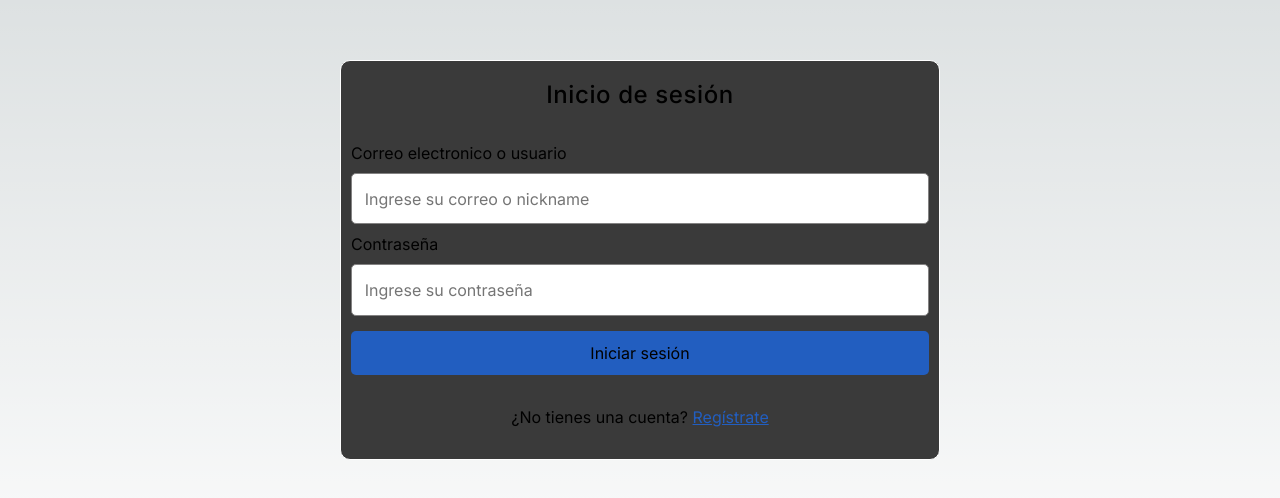
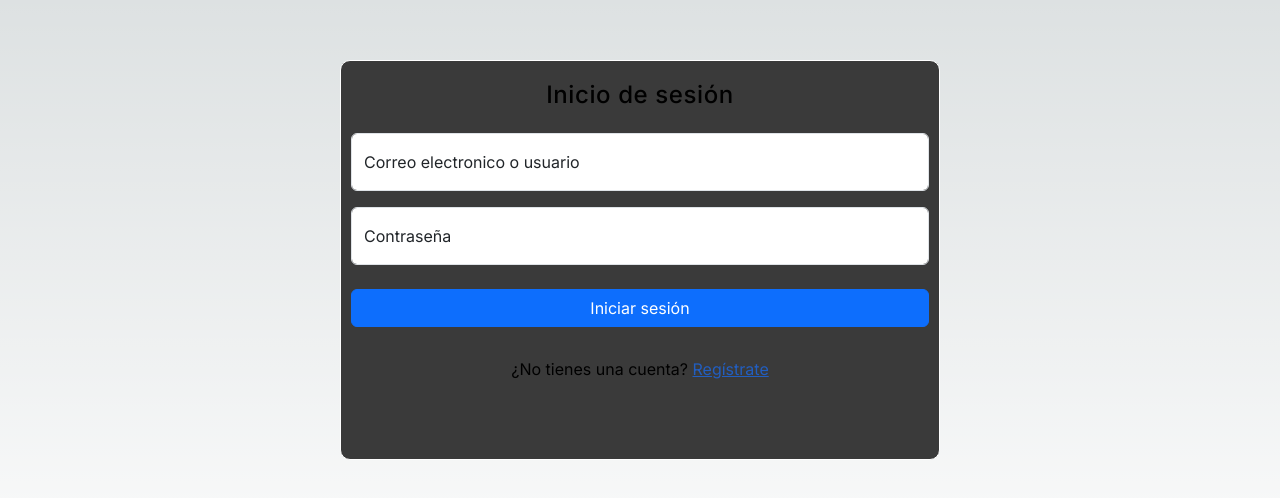
Before and after one commit to Jose-Jaime-Castaneda/social-network-test-frontend, a Next.js app: page / in a window 1280 px wide. Shown: the part 140-638 px from the top of the page. Built offline with nearby package versions, Linux system fonts and the light colour scheme.

Commit message:
Estilos de login con bootstrap

```diff
--- a/src/app/page.js
+++ b/src/app/page.js
@@ -45,11 +45,15 @@ export default function Home() {
         </div>
         <div className='loginBody'>
           <form onSubmit={handleSubmit}>
-            <label htmlFor='userEmail'>Correo electronico o usuario</label>
-            <input type='text' id='userEmail' value={email} onChange={handleEmailChange} autoComplete='email' placeholder='Ingrese su correo o nickname' />
-            <label htmlFor='userPwd'>Contraseña</label>
-            <input type='password' id='userPwd' value={password} onChange={handlePasswordChange} placeholder='Ingrese su contraseña' />
-            <input type='submit' value={'Iniciar sesión'} />
+            <div className='form-floating mb-3'>
+              <input type='text' id='userEmail' className='form-control' value={email} onChange={handleEmailChange} autoComplete='email' placeholder='Ingrese su correo o nickname' />
+              <label htmlFor='userEmail' className='text-dark'>Correo electronico o usuario</label>
+            </div>
+            <div className='form-floating'>
+              <input type='password' className='form-control' id='userPwd' value={password} onChange={handlePasswordChange} placeholder='Ingrese su contraseña' />
+              <label htmlFor='userPwd' className='text-dark'>Contraseña</label>
+            </div>
+            <input className='btn btn-primary mt-4' type='submit' value={'Iniciar sesión'} />
           </form>
         </div>
         <div className='loginFooter'>
--- a/src/app/styles/main.css
+++ b/src/app/styles/main.css
@@ -19,7 +19,6 @@ section {
 .loginHeader {
     padding: 20px 5px 0 5px;
     text-align: center;
-    font-size: 1.5em;
     letter-spacing: .6px;
 }
 
@@ -30,30 +29,6 @@ section {
 .loginBody>form {
     display: flex;
     flex-direction: column;
-}
-
-form>input[type="submit"] {
-    margin-top: 15px;
-    padding: 10px 12px;
-    border-radius: 5px;
-    border-style: none;
-    background-color: #225ec0;
-}
-
-form>input[type="submit"]:hover{
-    cursor: pointer;
-    background-color: #4886e8;
-}
-
-form>label {
-    padding-bottom: .5em;
-    padding-top: .5em;
-}
-
-form>input {
-    padding: .8em;
-    border-radius: 5px;
-    border: 1px solid #838282;
 }
 
 .loginFooter {
```
